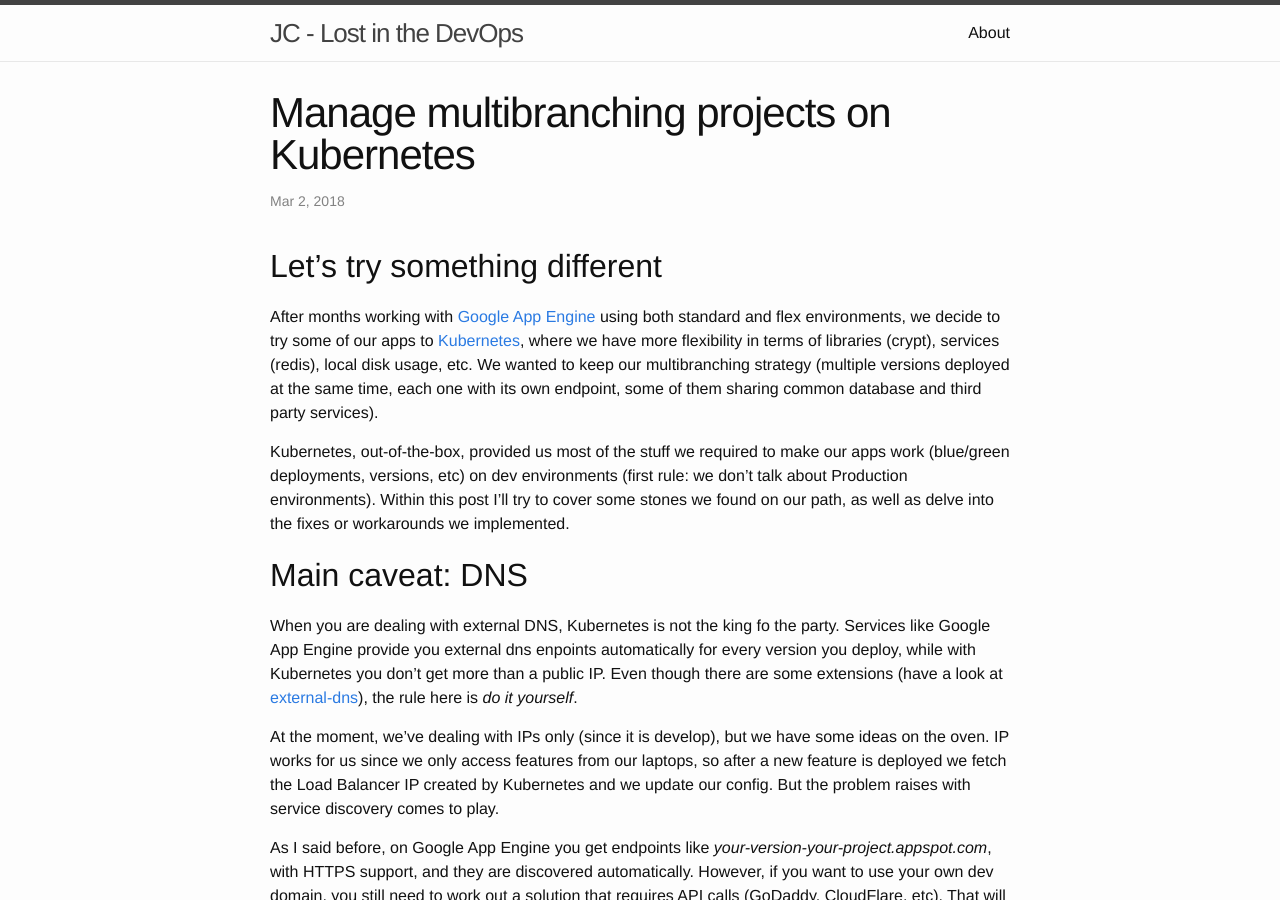
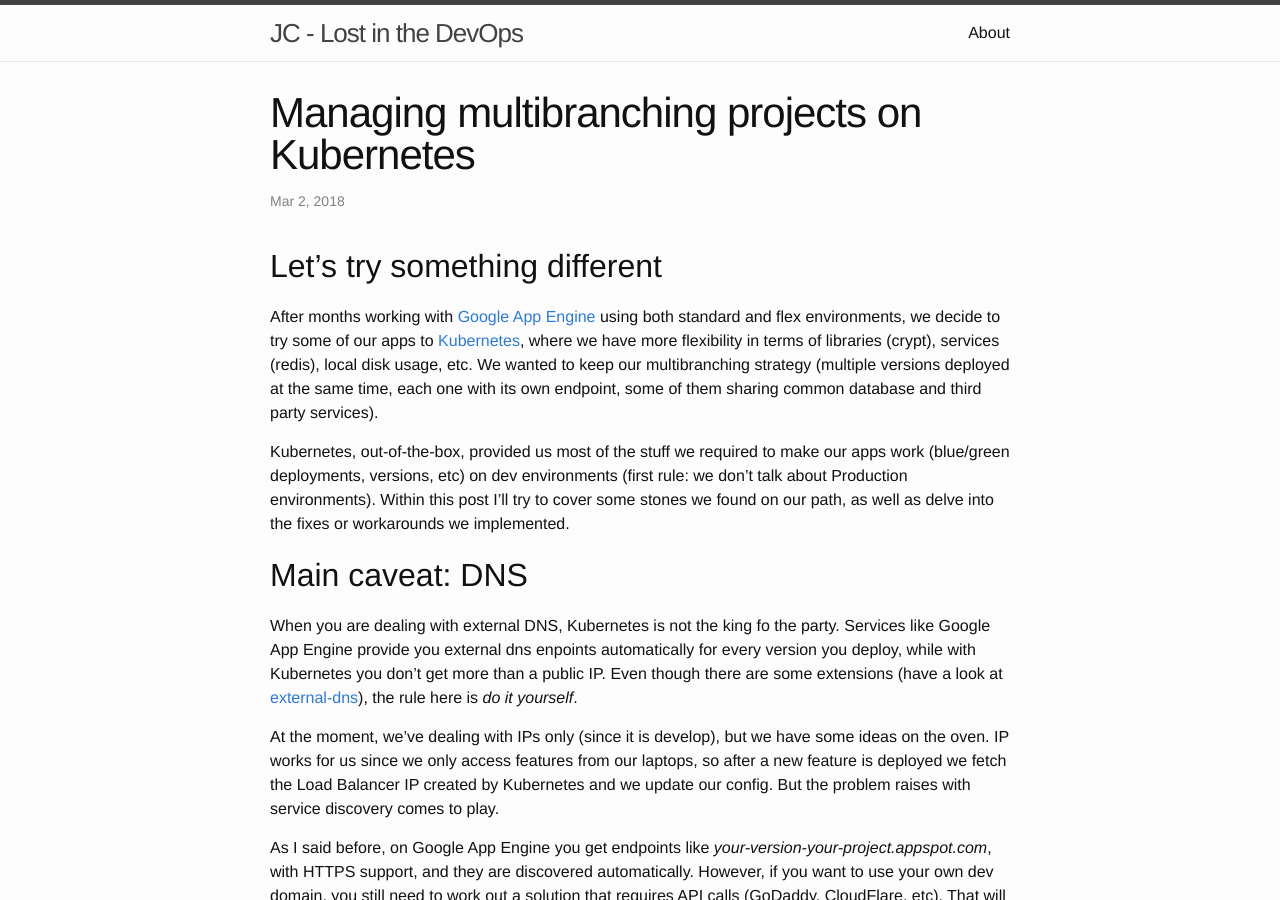
Before and after one commit to jcastillocano/jcastillocano.github.io, a Jekyll site: the page built from _posts/2018-03-02-multibranching-in-kubernetes.markdown, in a window 1280 px wide and 900 px high. Built offline with Jekyll 4.4.1, drawn with Linux system fonts in a browser that asks for light colours.

Commit message:
Fixed some typos

```diff
--- a/_posts/2016-11-30-cookbook-design.markdown
+++ b/_posts/2016-11-30-cookbook-design.markdown
@@ -1,6 +1,6 @@
 ---
 layout: post
-title:  "Coobbook design for bakery + deploy in AWS"
+title:  "Cookbook design for bakery + deploy in AWS"
 date:   2016-11-30 21:18:39 +0000
 categories: chef cookbook AWS AMI
 ---
--- a/_posts/2018-01-10-azure-monitor-datasource-terraform.markdown
+++ b/_posts/2018-01-10-azure-monitor-datasource-terraform.markdown
@@ -1,6 +1,6 @@
 ---
 layout: post
-title:  "Manage Azure Monitor Datasources in Grafana automatically with Terraform"
+title:  "Managing Azure Monitor Datasources in Grafana automatically with Terraform"
 date:   2018-01-10 08:08:39 +0000
 categories: terraform grafana azure monitor datasource
 ---
--- a/_posts/2018-03-02-multibranching-in-kubernetes.markdown
+++ b/_posts/2018-03-02-multibranching-in-kubernetes.markdown
@@ -1,6 +1,6 @@
 ---
 layout: post
-title:  "Manage multibranching projects on Kubernetes"
+title:  "Managing multibranching projects on Kubernetes"
 date:   2018-03-02 08:08:39 +0000
 categories: kubernetes git version gae
 ---
```
